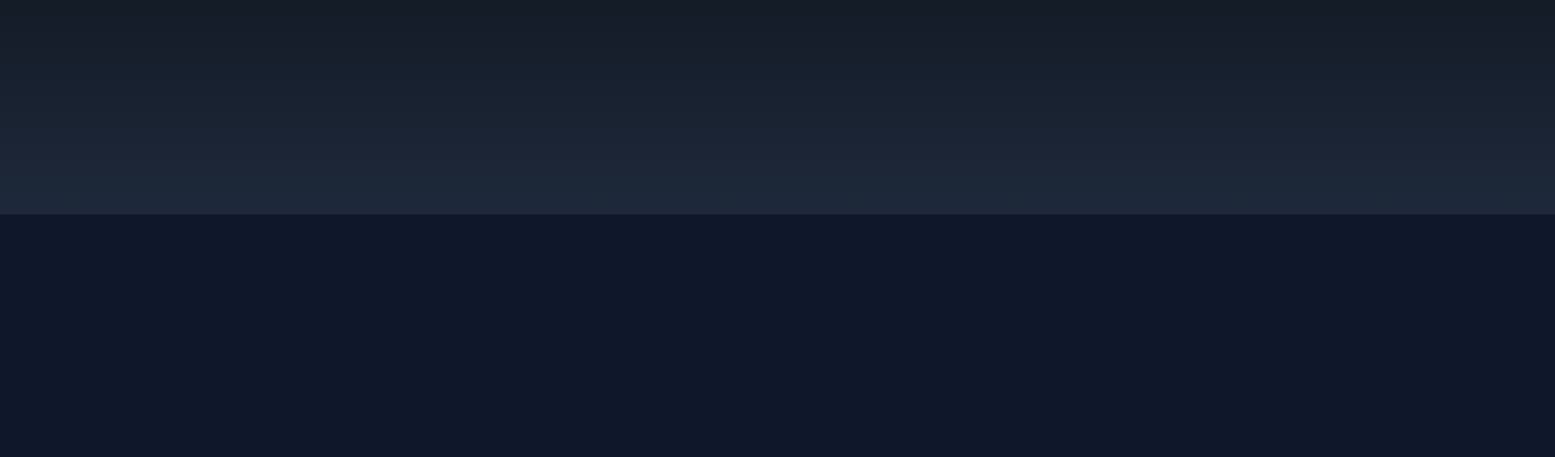
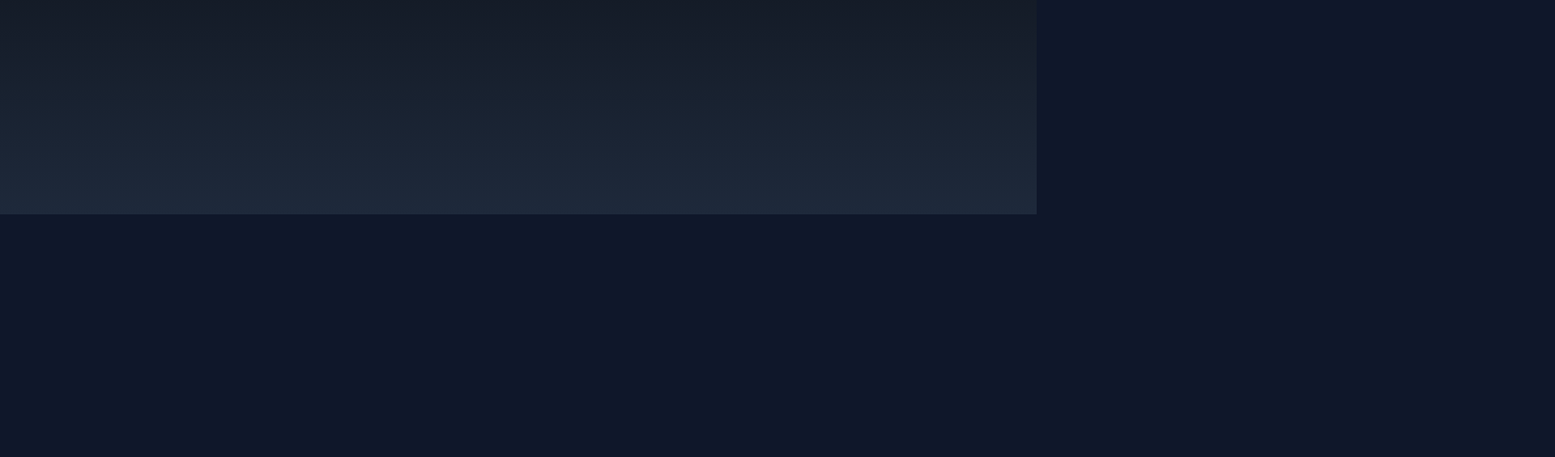
Before and after one commit to KeonDC/KeonDC, a plain HTML site: page index.html in a window 1280 px wide. Shown: the part 535-1100 px from the top of the page at 81% size, 1920 px wide, since content can reach past the window. After the commit the page ends 800 px from the top, so only its background shows below. Drawn offline with Linux system fonts and the light colour scheme.

Commit message:
Update index.html

```diff
--- a/index.html
+++ b/index.html
@@ -27,7 +27,7 @@
 <link rel="icon" type="image/png" sizes="16x16" href="favicon/favicon-16x16.png">
 <link rel="manifest" href="/site.webmanifest">
 </head>
-<body class="bg-slate-900 overflow-hidden w-[100000px] h-[10000000px]">
+<body class="bg-slate-900 overflow-hidden">
 <!---Preloader--->
 <spinner class="min-h-screen max-h-screen min-w-full max-w-full overflow-hidden scroll-m-0 z-50 fixed">
     <div class="m-auto w-screen min-h-screen overflow-hidden text-white flex flex-col place-content-center bg-gradient-to-b from-black to-slate-800">
```
